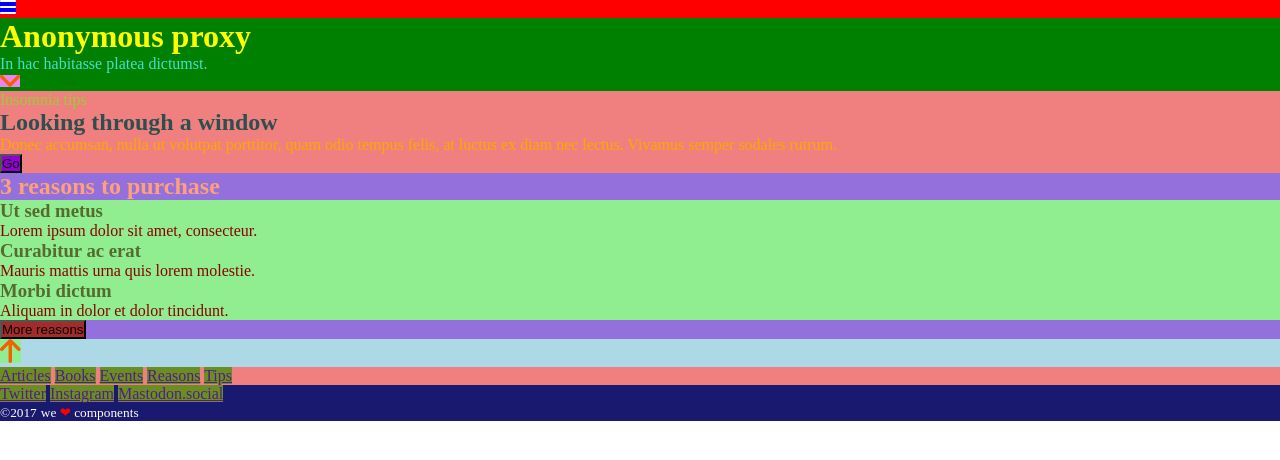
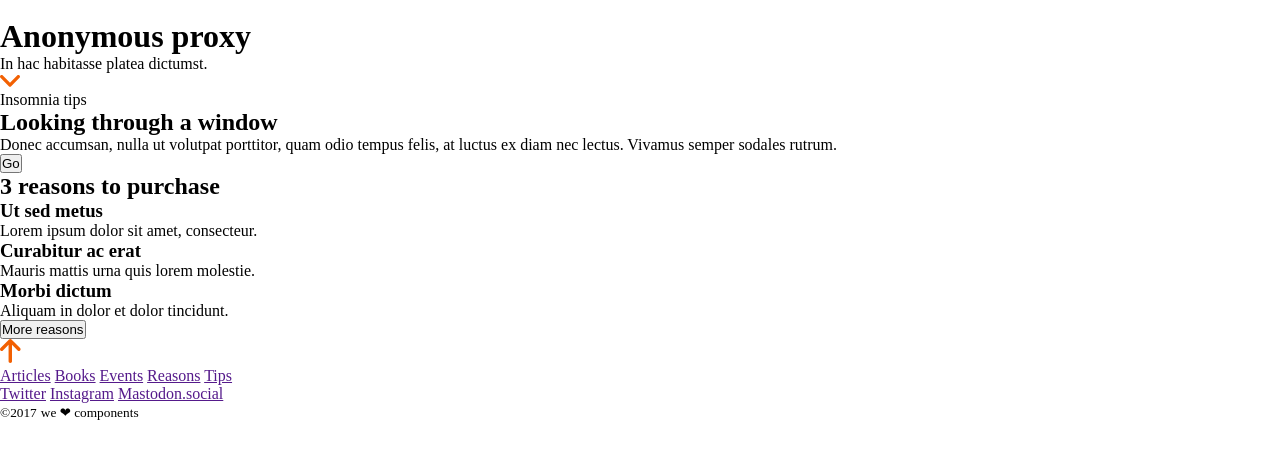
Before and after one commit to alicia-colom/website-sample, a website: page docs/index.html in a window 1280 px wide. Drawn offline with nearby package versions, Linux system fonts and the light colour scheme; files that its build step writes are made by us from their sources.

Commit message:
Check variables and BEM in SASS

```diff
--- a/src/scss/core/_reset.scss
+++ b/src/scss/core/_reset.scss
@@ -1,5 +1,5 @@
 * {
-  box-sizing: border-box;
-  margin: 0px;
-  padding: 0px;
+	box-sizing: border-box;
+	margin: 0px;
+	padding: 0px;
 }
--- a/src/scss/core/_variables.scss
+++ b/src/scss/core/_variables.scss
@@ -1,7 +1,6 @@
 // fonts
 $font-title: "Roboto Slab", serif;
 $font-text: "Roboto", sans-serif;
-
 
 // colors
 $black: #000000;
--- a/src/scss/layout/_footer.scss
+++ b/src/scss/layout/_footer.scss
@@ -1,19 +1,11 @@
 .footer {
-  background-color: midnightblue;
-
 	&__menu {
-		background-color:lightcoral;
-
-    &--link {
-      background-color: olivedrab;
-  	}
+		&--link {
+		}
 	}
 
 	&__copyright {
-    color: ivory;
-
 		&--heart {
-      color: red;
 		}
 	}
 }
--- a/src/scss/layout/_header.scss
+++ b/src/scss/layout/_header.scss
@@ -1,23 +1,15 @@
 .header {
-	background-color: red;
-
 	&__menu {
-		background-color: blue;
 	}
 
 	&__hero {
-		background-color: green;
-
 		&--title {
-			color: yellow;
 		}
 
 		&--subtitle {
-			color: turquoise;
 		}
 
 		&--arrowDown {
-			background-color: violet;
 		}
 	}
 }
--- a/src/scss/layout/_main.scss
+++ b/src/scss/layout/_main.scss
@@ -1,51 +1,33 @@
-
-
 .main {
-	background-color: lightblue;
-
 	&__intro {
-		background-color: lightcoral;
-
 		&--smallText {
-			color: yellowgreen;
 		}
 
 		&--title {
-			color: darkslategray;
 		}
 
 		&--text {
-			color: orange;
 		}
 
 		&--button {
-			background-color: darkviolet;
 		}
 	}
 	&__purchase {
-		background-color: mediumpurple;
-
 		&--title {
-			color: lightsalmon;
 		}
 
 		&--item {
-			background-color: lightgreen;
 		}
 
 		&--itemTitle {
-			color: darkolivegreen;
 		}
 
 		&--itemText {
-			color: darkred;
 		}
 
 		&--button {
-			background-color: brown;
 		}
 	}
 	&__arrowUp {
-		background-color: lightgreen;
 	}
 }
```
Also changed, not shown: src/scss/pages/_index.scss (+0 -12 lines).
